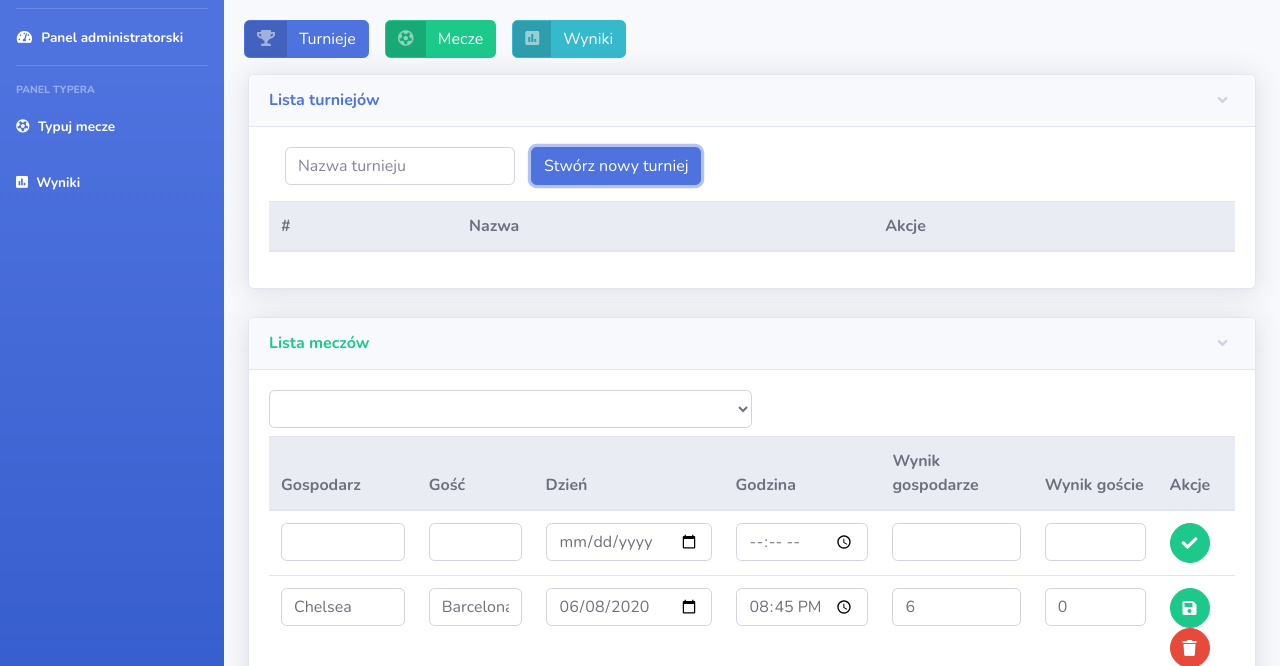
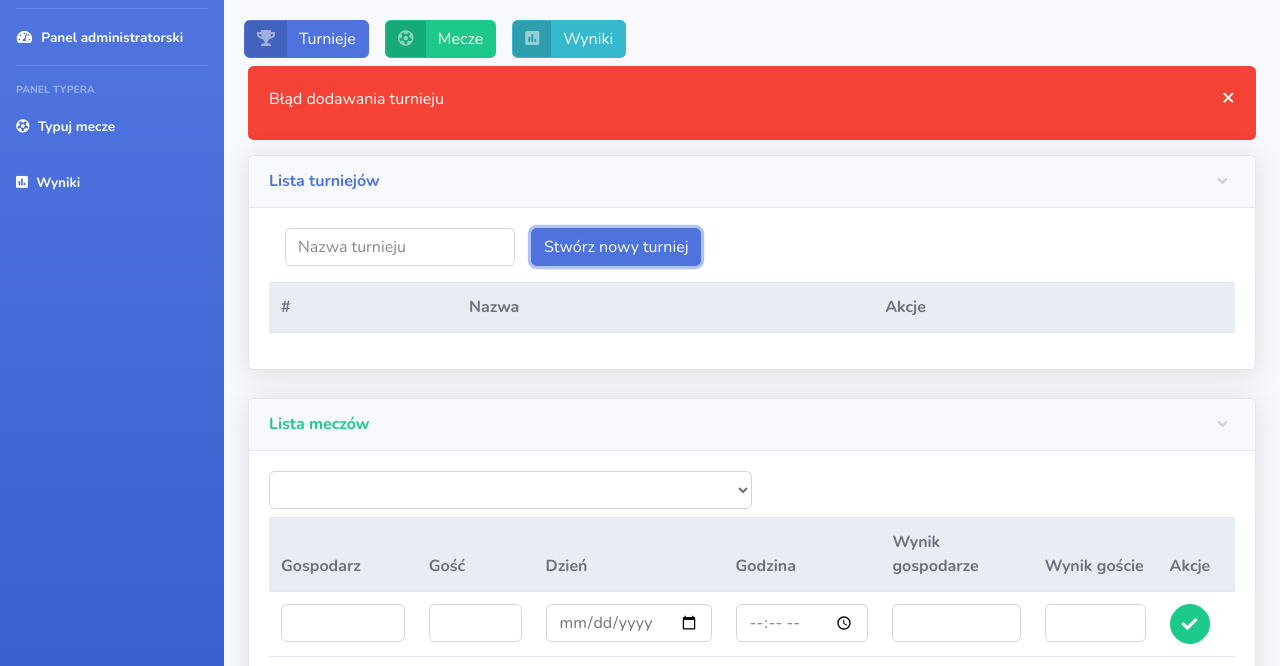
Before and after one commit to Rogal27/SomsiadTyper, a website with bundled scripts: page website/admin.html in a window 1280 px wide. Both pictures are taken after a click on the button "Stwórz nowy turniej". Shown: the part 62-728 px from the top of the page. Built offline with nearby package versions, Linux system fonts and the light colour scheme; no server answers; files whose address does not match are found by name.

Commit message:
PR changes

```diff
--- a/website/admin.html
+++ b/website/admin.html
@@ -25,6 +25,31 @@
 
     <!-- Custom styles for this template-->
     <link href="css/sb-admin-2.min.css" rel="stylesheet" />
+
+    <style> /* The alert message box */
+      .alert {
+        padding: 20px;
+        background-color: #f44336; /* Red */
+        color: white;
+        margin-bottom: 15px;
+      }
+
+      /* The close button */
+      .closebtn {
+        margin-left: 15px;
+        color: white;
+        font-weight: bold;
+        float: right;
+        font-size: 22px;
+        line-height: 20px;
+        cursor: pointer;
+        transition: 0.3s;
+      }
+
+      /* When moving the mouse over the close button */
+      .closebtn:hover {
+        color: black;
+      } </style>
     <script src="https://ajax.googleapis.com/ajax/libs/jquery/3.5.1/jquery.min.js"></script>
 </head>
 
@@ -134,6 +159,11 @@
                 </span>
                 <span class="text">Wyniki</span>
               </a>
+            </div>
+
+            <div id="alertDiv" class="alert" style="display: none;">
+              <span class="closebtn" onclick="this.parentElement.style.display='none';">&times;</span>
+              <label id="errorLabel">This is an alert box.</label>
             </div>
 
             <div class="row mt-2">
--- a/website/js/admin.js
+++ b/website/js/admin.js
@@ -1,4 +1,4 @@
-const ApiURL = "https://25m8som1ba.execute-api.us-east-1.amazonaws.com/Dev/";
+const ApiURL = _config.api.invokeUrl;
 
 $( document ).ready(function() {
     ReadContests();
@@ -9,7 +9,7 @@ function AddContest(){
 
     $.ajax({
         method: 'POST',
-        url: ApiURL + "createtournament",
+        url: ApiURL + "/createtournament",
         headers: {
         },
         data: JSON.stringify({
@@ -19,7 +19,8 @@ function AddContest(){
         error: function ajaxError(jqXHR, textStatus, errorThrown) {
             console.error('Error requesting ride: ', textStatus, ', Details: ', errorThrown);
             console.error('Response: ', jqXHR.responseText);
-            alert('An error occured when requesting your unicorn:\n' + jqXHR.responseText);
+            $("#errorLabel").text("Błąd dodawania turnieju");
+            $("#alertDiv").css("display","block");
         }
     });
 }
@@ -33,14 +34,15 @@ function completeAddContestRequest(result) {
 function ReadContests(){
     $.ajax({
         method: 'GET',
-        url: ApiURL + "readcontest",
+        url: ApiURL + "/readcontest",
         headers: {
         },
         success: completeReadContestRequest,
         error: function ajaxError(jqXHR, textStatus, errorThrown) {
             console.error('Error requesting ride: ', textStatus, ', Details: ', errorThrown);
             console.error('Response: ', jqXHR.responseText);
-            alert('An error occured when requesting your unicorn:\n' + jqXHR.responseText);
+            $("#errorLabel").text("Błąd podczas odczytu turniejów");
+            $("#alertDiv").css("display","block");
         }
     });
 }
@@ -83,7 +85,7 @@ function completeReadContestRequest(response){
 function DeleteContest(id){
     $.ajax({
         method: 'POST',
-        url: ApiURL + "deletecontest",
+        url: ApiURL + "/deletecontest",
         headers: {
         },
         data: JSON.stringify({
@@ -93,7 +95,8 @@ function DeleteContest(id){
         error: function ajaxError(jqXHR, textStatus, errorThrown) {
             console.error('Error requesting ride: ', textStatus, ', Details: ', errorThrown);
             console.error('Response: ', jqXHR.responseText);
-            alert('An error occured when requesting your unicorn:\n' + jqXHR.responseText);
+            $("#errorLabel").text("Błąd usuwania turnieju");
+            $("#alertDiv").css("display","block");
         }
     });
 }
```
